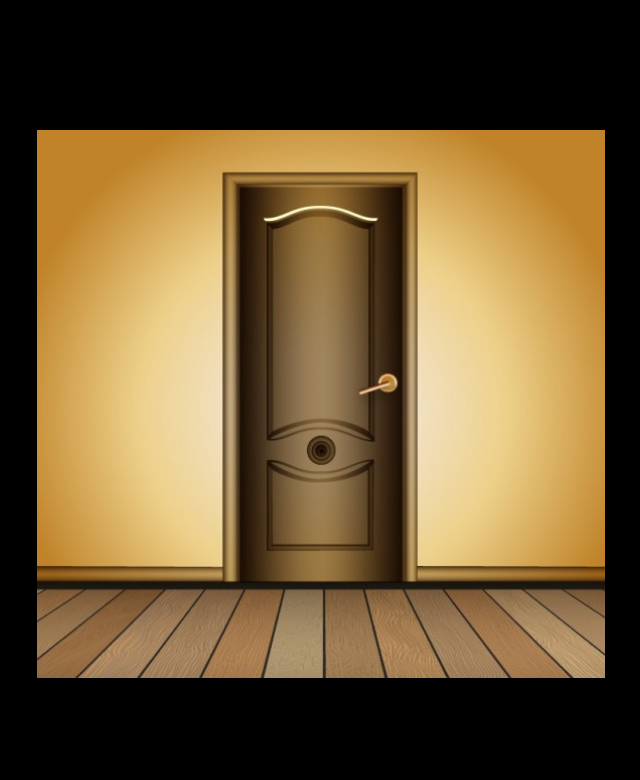
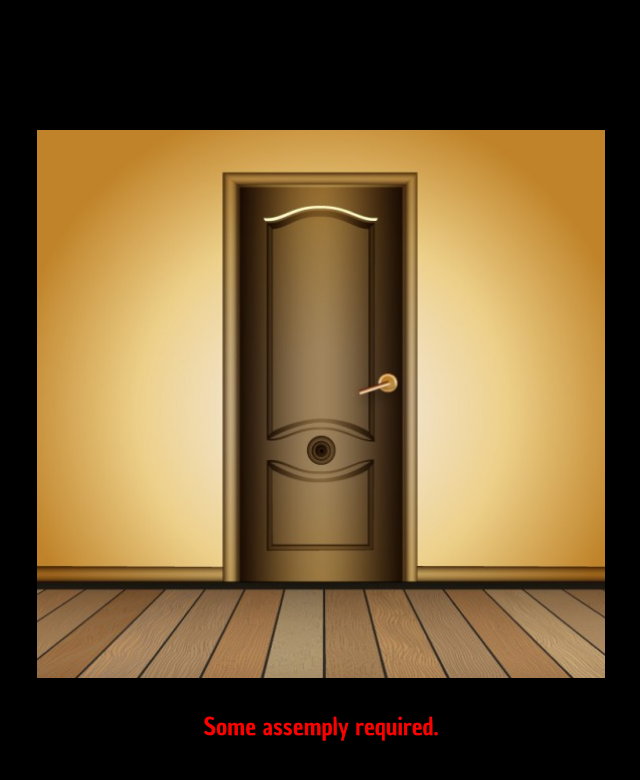
Before and after one commit to sanluyene/tpchristmas, a plain HTML site: page gifts.html in a window 1280 px wide. Shown: the whole page, without its empty margins (319-959 px from the left). Drawn offline with Linux system fonts and the light colour scheme.

Commit message:
Update gifts.html
missing text

```diff
--- a/gifts.html
+++ b/gifts.html
@@ -19,6 +19,7 @@
 		<div id="main" class="container">
       <h1>&nbsp;</h1>
 			<img id="door" src="./images/door.png" onclick='alert("The door is locked")' />
+			<p>Some assemply required.</p>
 			<p>&nbsp;</p>
 			<!-- <a href="./snowflakes.html" class="btn">Open sesa-you.</a> -->
     </div>
```
